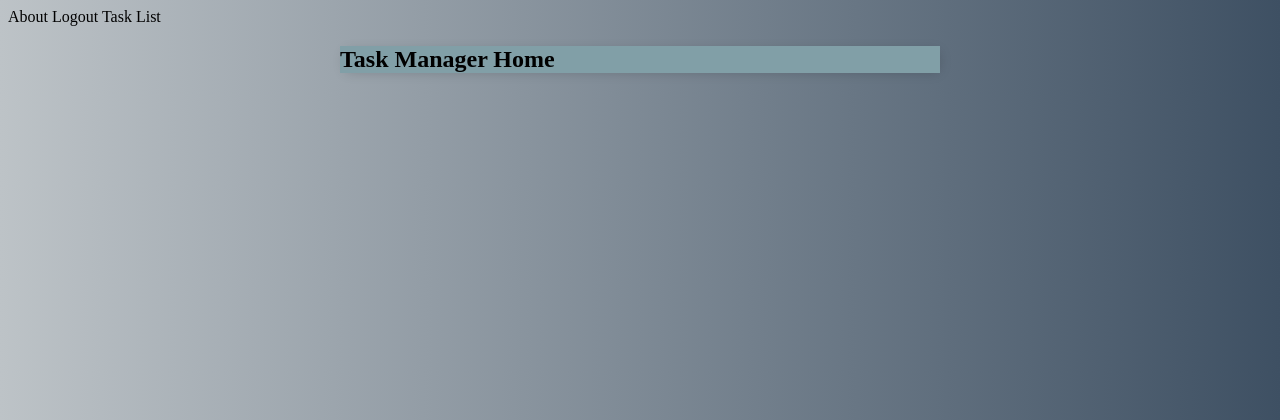
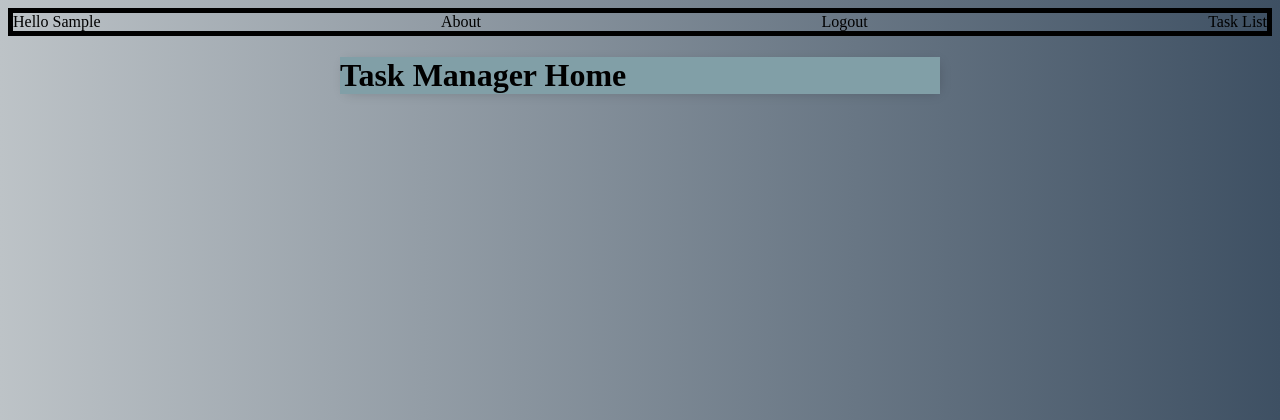
Before and after one commit to Gabrielcruz1/django_taskmanager, a Django app: page / in a window 1280 px wide. Shown: the top 420 px of the page. Run offline with Django 4.2, Linux system fonts and the light colour scheme; the visitor is signed in with stand-in values (Sample User, id 1).

Commit message:
Styling to nav bar

```diff
--- a/main_app/static/styles/main.css
+++ b/main_app/static/styles/main.css
@@ -1,3 +1,4 @@
+/* GENERAL STYLING */
 body{
     background: linear-gradient(0.25turn, #bdc3c7 , #3e5063);
 }
@@ -5,6 +6,20 @@ a{
     text-decoration: none;
     color: black
 }
+a:hover{
+    text-decoration: underline;
+}
+
+/* NAVIGATION CSS BELOW */
+.navigationClass{
+    border: solid black 5px;
+}
+.navigationLinks{
+    display: flex;
+    justify-content: space-between;
+}
+
+/* TASK LIST PAGE BELOW */
 .container  {
    background-color: #819fa7;
    margin: auto;
--- a/main_app/templates/base.html
+++ b/main_app/templates/base.html
@@ -11,17 +11,23 @@
     </head>
     <body >
         {% if user.is_authenticated %}
-        <nav >
-            <div >
+
+            <div class="navigationClass">
+                <!-- <div> -->
+                    <span class="navigationLinks">
+                    Hello {{user| title}}
+                <!-- </div> -->
                 <a href="/about">About</a>
                 <a href="{% url 'logout' %}">Logout</a>
                 <a href="/tasks/">Task List</a>
+            </span>
             </div>
+
             {% else %}
             <a href="/about">About</a>
             <a href="{% url 'login' %}">Log In</a>
             <a href="{% url 'signup' %}">Sign Up</a>
-        </nav>
+
         {% endif %}
         <div class="container">
 
--- a/main_app/templates/task_detail.html
+++ b/main_app/templates/task_detail.html
@@ -2,6 +2,6 @@
 {% block content %}
 <div class="taskDetailDiv">
     {{task.title}}
-    <a class="taskDetailDeleteTag" href="{% url 'task_delete' task.pk %}"> delete </a>
+    <a class="taskDetailDeleteTag" href="{% url 'task_delete' task.pk %}"> Remove </a>
 </div>
 {% endblock %}
```
